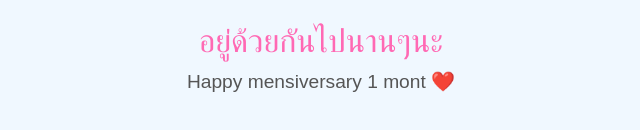
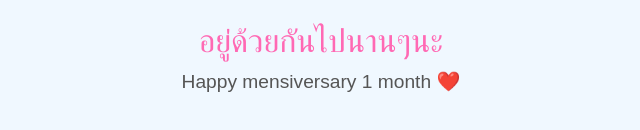
Before and after one commit to grapeinw/math, a plain HTML site: page index.html in a window 1280 px wide. Both pictures are taken after a click on the element 640 px from the left and 395 px from the top of the page. Shown: the part 342-472 px from the top of the page, 319-959 px from the left. Drawn offline with Linux system fonts and the light colour scheme.

Commit message:
Update index.html

```diff
--- a/index.html
+++ b/index.html
@@ -44,7 +44,7 @@
 <body>
 
 <div id="content" onclick="toggleContent()"></div>
-<div id="extra-message">Happy mensiversary 1 mont ❤️</div>
+<div id="extra-message">Happy mensiversary 1 month ❤️</div>
 
 <script>
   let isFlower = true;
```
